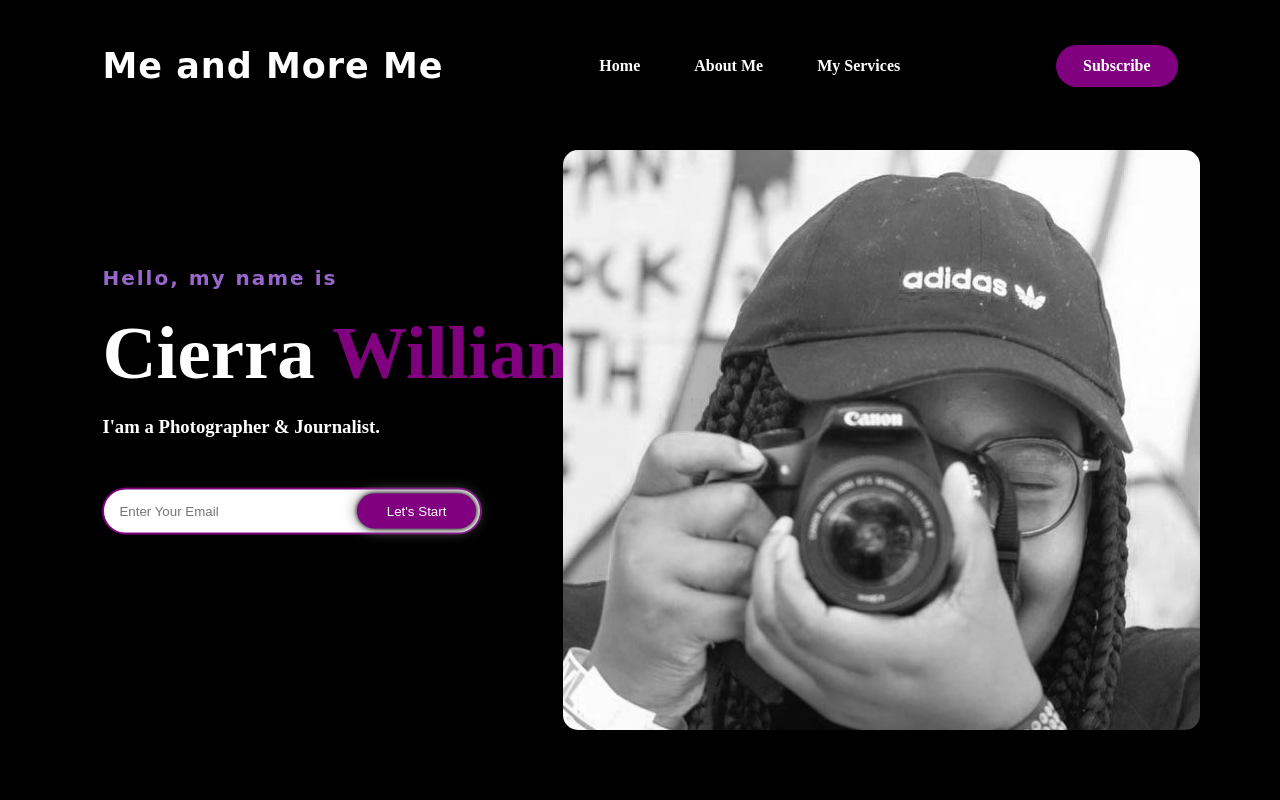
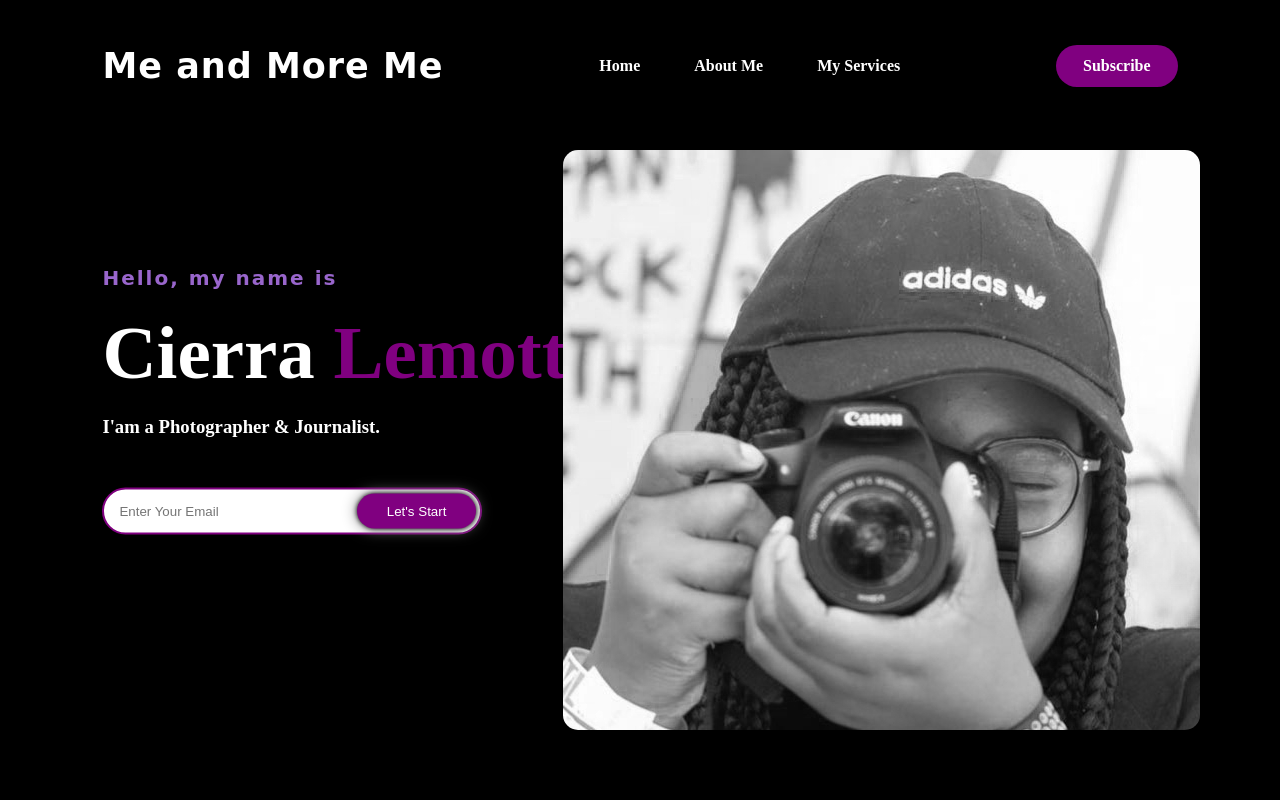
Before and after one commit to CierraLemott/Final, a plain HTML site: page index.html in a window 1280 px wide. Shown: the top 800 px of the page. Drawn offline with Linux system fonts and the light colour scheme.

Commit message:
Update index.html

```diff
--- a/index.html
+++ b/index.html
@@ -24,7 +24,7 @@
 
     <div class="two">
       <h4>Hello, my name is</h4>
-      <h1>Cierra <span>Williams</span></h1>
+      <h1>Cierra <span>Lemott</span></h1>
       <h3>I'am a Photographer & Journalist.</h3>
       <div class="newslatter">
         <form>
```
